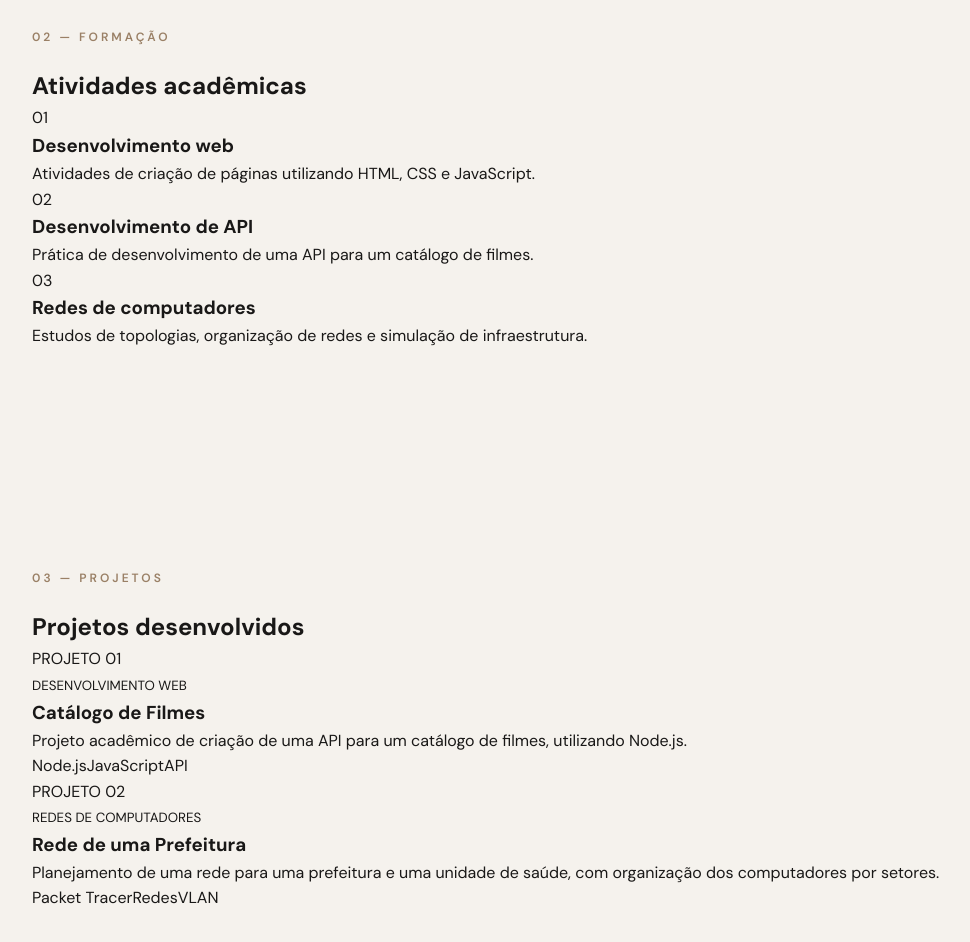
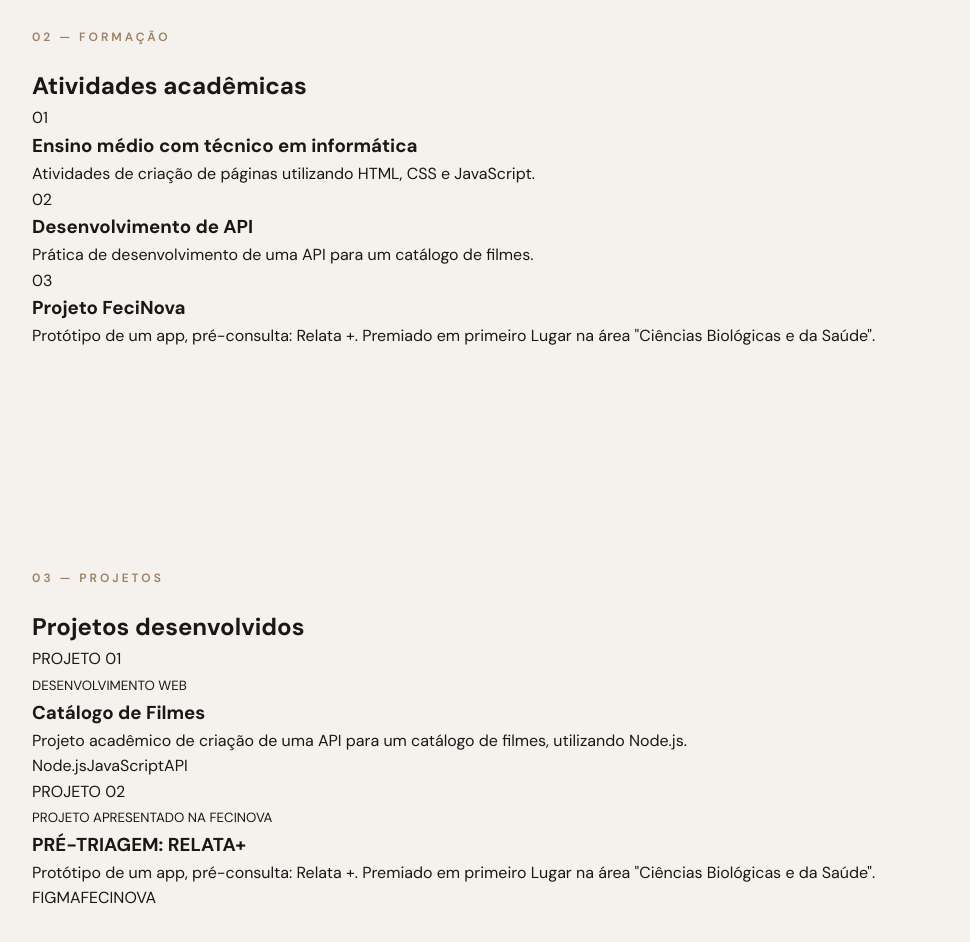
Before and after one commit to tavinysanches-sudo/Portifolio, a plain HTML site: page index.html in a window 1280 px wide. Shown: the part 1440-2382 px from the top of the page, without its empty margins (96-1066 px from the left). Drawn offline with nearby package versions, Linux system fonts and the light colour scheme.

Commit message:
Update portifolio content

```diff
--- a/index.html
+++ b/index.html
@@ -41,8 +41,8 @@
         <div class="about">
             <div>
                 <h3>Minha trajetória</h3>
-                <p>Sou estudante do curso Técnico em Informática no Instituto Federal. Tenho interesse em tecnologia, desenvolvimento de sistemas e criação de páginas web.</p>
-                <p>Durante minha formação, desenvolvo atividades acadêmicas e projetos para colocar em prática os conhecimentos adquiridos.</p>
+                <p>Sou estudante do curso Técnico em Informática no Instituto Federal. Tenho interesse em tecnologia, em áreas diversas como saúde e moda.</p>
+                <p>Durante minha formação, desenvolvo atividades acadêmicas e projetos.</p>
             </div>
             <div class="info">
                 <p><strong>Nome</strong><br>Taviny Sanches</p>
@@ -58,7 +58,7 @@
         <div class="cards">
             <article>
                 <span>01</span>
-                <h3>Desenvolvimento web</h3>
+                <h3>Ensino médio com técnico em informática</h3>
                 <p>Atividades de criação de páginas utilizando HTML, CSS e JavaScript.</p>
             </article>
             <article>
@@ -68,8 +68,8 @@
             </article>
             <article>
                 <span>03</span>
-                <h3>Redes de computadores</h3>
-                <p>Estudos de topologias, organização de redes e simulação de infraestrutura.</p>
+                <h3>Projeto FeciNova</h3>
+                <p>Protótipo de um app, pré-consulta: Relata +. Premiado em primeiro Lugar na área "Ciências Biológicas e da Saúde".</p>
             </article>
         </div>
     </section>
@@ -92,11 +92,11 @@
             <article>
                 <div class="project-image">PROJETO 02</div>
                 <div>
-                    <small>REDES DE COMPUTADORES</small>
-                    <h3>Rede de uma Prefeitura</h3>
-                    <p>Planejamento de uma rede para uma prefeitura e uma unidade de saúde, com organização dos computadores por setores.</p>
+                    <small>PROJETO APRESENTADO NA FECINOVA </small>
+                    <h3>PRÉ-TRIAGEM: RELATA+</h3>
+                    <p>Protótipo de um app, pré-consulta: Relata +. Premiado em primeiro Lugar na área "Ciências Biológicas e da Saúde".</p>
                     <div class="tags">
-                        <span>Packet Tracer</span><span>Redes</span><span>VLAN</span>
+                        <span>FIGMA</span><span>FECINOVA</span>
                     </div>
                 </div>
             </article>
```
